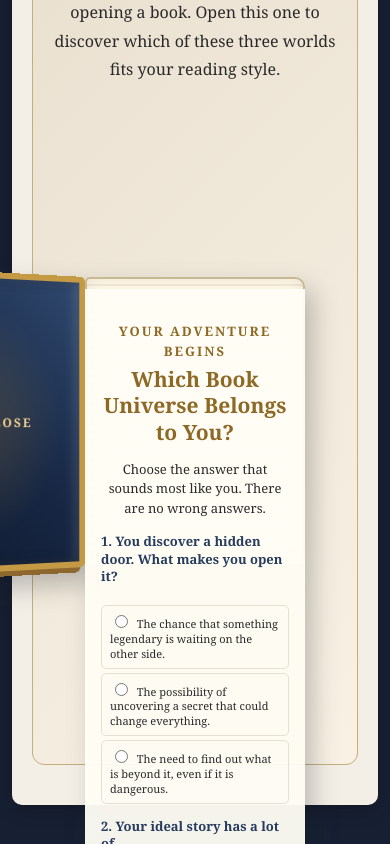
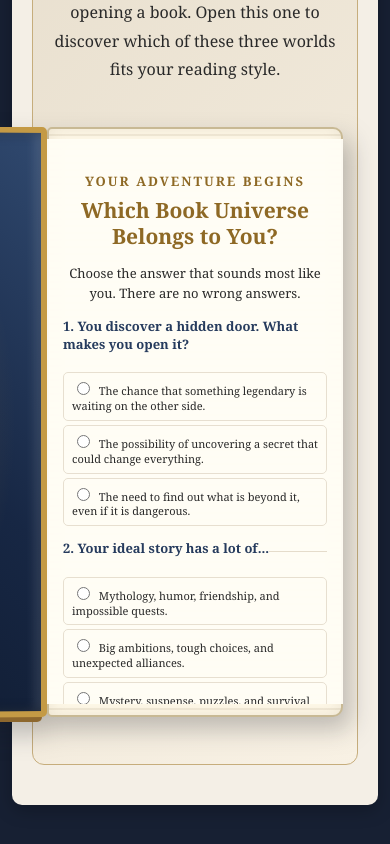
Before and after one commit to pengillyheath-glitch/bmis235-html-3, a plain HTML site: page index.html in a window 390 px wide. Both pictures are taken after a click on the button "Open the Book Universe quiz". Shown: the part 1345-2189 px from the top of the page. Drawn offline with Linux system fonts and the light colour scheme.

Commit message:
Finalize open-book spread dimensions and cover toggle

```diff
--- a/styles.css
+++ b/styles.css
@@ -936,3 +936,34 @@ button.book-cover {
         font-size: 11px;
     }
 }
+
+
+/* Final open-state overrides: the closed cover is one leaf, not the full spread */
+.book.is-open {
+    width: 760px !important;
+    height: 530px !important;
+}
+.book.is-open button.book-cover {
+    width: 260px !important;
+    height: 100% !important;
+    transform: rotateY(-178deg) !important;
+    cursor: pointer !important;
+}
+.book.is-open .quiz-panel {
+    display: block;
+}
+@media screen and (max-width: 800px) {
+    .book.is-open {
+        width: min(100%, 560px) !important;
+        height: 590px !important;
+    }
+    .book.is-open button.book-cover {
+        width: 100% !important;
+    }
+}
+@media screen and (max-width: 650px) {
+    .book.is-open {
+        width: 100% !important;
+        height: 590px !important;
+    }
+}
```
